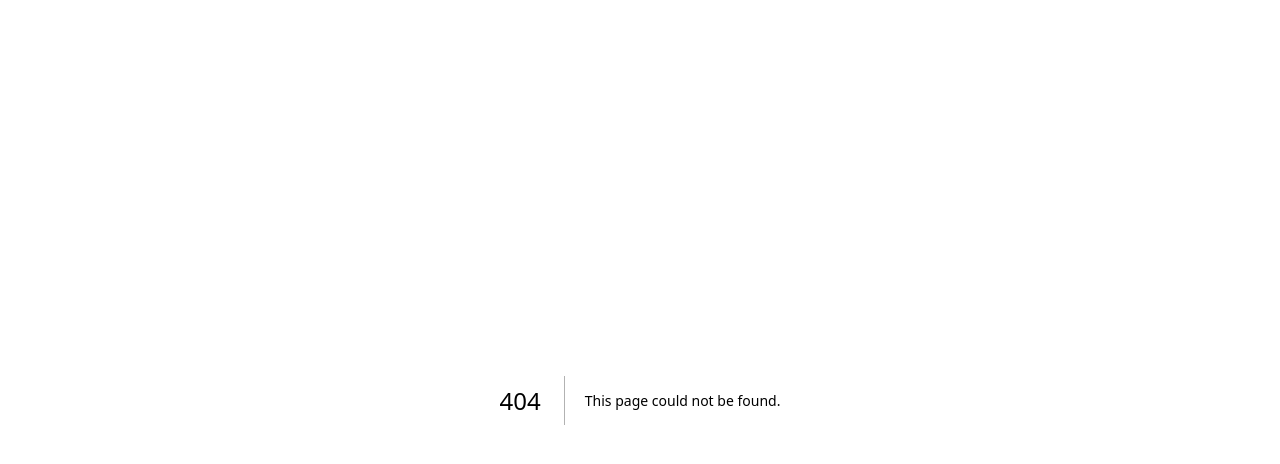
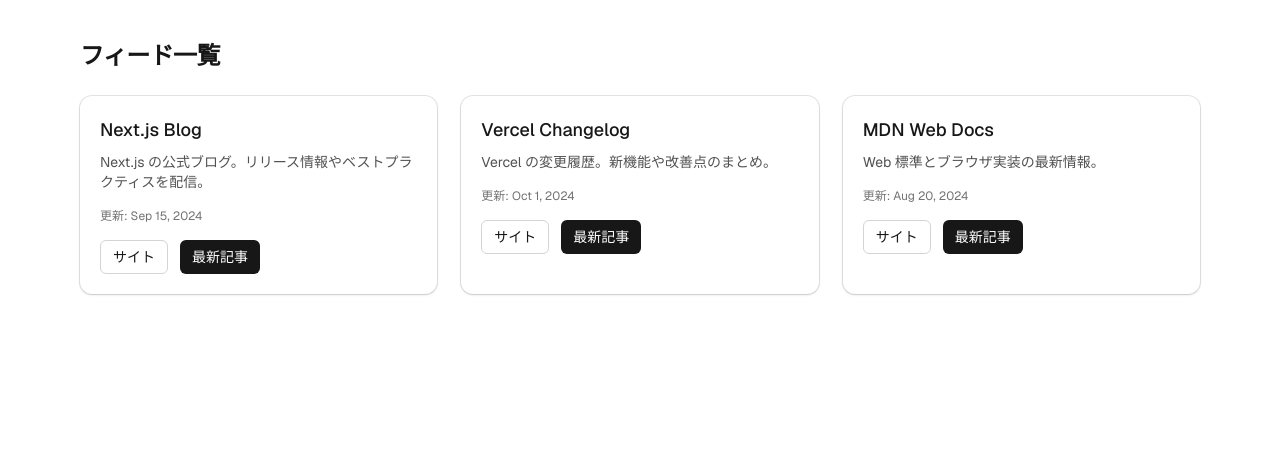
Before and after one commit to mumei404/rss-reader, a Next.js app: page /feed in a window 1280 px wide. Before the commit this address had no page. Shown: the top 464 px of the page. Built offline with nearby package versions, Linux system fonts and the light colour scheme.

Commit message:
feat(feed): /feed 一覧ページを追加（仮データのカードUI, SSR）\n\n- 仮データでカード表示（タイトル/説明/更新日/リンク）\n- アクセシビリティ: 見出し/aria, focus-visible リング\n- メタデータ追加\n\nClose #1

```diff
--- /dev/null
+++ b/src/app/feed/page.tsx
@@ -0,0 +1,105 @@
+import type { Metadata } from "next";
+
+export const metadata: Metadata = {
+  title: "フィード一覧 | RSS Reader",
+  description: "登録中のRSSフィード一覧を表示します",
+};
+
+// 仮データ（後日 DB へ移行予定）
+
+type Feed = {
+  id: string;
+  title: string;
+  description: string;
+  siteUrl: string;
+  latestArticleUrl: string;
+  updatedAt: string; // ISO8601
+};
+
+const feeds: Feed[] = [
+  {
+    id: "1",
+    title: "Next.js Blog",
+    description: "Next.js の公式ブログ。リリース情報やベストプラクティスを配信。",
+    siteUrl: "https://nextjs.org/blog",
+    latestArticleUrl: "https://nextjs.org/blog/next-15",
+    updatedAt: "2024-09-15T09:00:00.000Z",
+  },
+  {
+    id: "2",
+    title: "Vercel Changelog",
+    description: "Vercel の変更履歴。新機能や改善点のまとめ。",
+    siteUrl: "https://vercel.com/changelog",
+    latestArticleUrl: "https://vercel.com/changelog/vercel-september-updates",
+    updatedAt: "2024-10-01T12:00:00.000Z",
+  },
+  {
+    id: "3",
+    title: "MDN Web Docs",
+    description: "Web 標準とブラウザ実装の最新情報。",
+    siteUrl: "https://developer.mozilla.org/",
+    latestArticleUrl: "https://developer.mozilla.org/en-US/blog/",
+    updatedAt: "2024-08-20T00:00:00.000Z",
+  },
+];
+
+export default function FeedPage() {
+  return (
+    <main className="font-sans mx-auto max-w-6xl px-4 py-10">
+      <h1 className="text-2xl font-semibold tracking-tight mb-6">フィード一覧</h1>
+
+      <section aria-label="フィード一覧" className="grid grid-cols-1 sm:grid-cols-2 lg:grid-cols-3 gap-6">
+        {feeds.map((f) => (
+          <article
+            key={f.id}
+            aria-labelledby={`card-${f.id}-title`}
+            className="rounded-xl ring-1 ring-black/10 dark:ring-white/10 bg-white dark:bg-neutral-900 shadow-sm hover:shadow-md transition-shadow focus-within:ring-black/20 dark:focus-within:ring-white/20"
+          >
+            <div className="p-5">
+              <h2 id={`card-${f.id}-title`} className="text-lg font-medium mb-2">
+                {f.title}
+              </h2>
+              <p className="text-sm text-neutral-600 dark:text-neutral-300 mb-4">
+                {f.description}
+              </p>
+
+              <dl className="text-xs text-neutral-500 dark:text-neutral-400 mb-4">
+                <dt className="sr-only">更新日</dt>
+                <dd>
+                  <time dateTime={f.updatedAt}>
+                    更新: {new Date(f.updatedAt).toLocaleDateString(undefined, {
+                      year: "numeric",
+                      month: "short",
+                      day: "numeric",
+                    })}
+                  </time>
+                </dd>
+              </dl>
+
+              <div className="flex gap-3">
+                <a
+                  href={f.siteUrl}
+                  target="_blank"
+                  rel="noopener noreferrer"
+                  className="inline-flex items-center rounded-md border border-neutral-300 dark:border-neutral-700 px-3 py-1.5 text-sm hover:bg-neutral-50 dark:hover:bg-neutral-800 focus:outline-none focus-visible:ring-2 focus-visible:ring-offset-2 focus-visible:ring-black/40 dark:focus-visible:ring-white/40"
+                  aria-label={`${f.title} のサイトを開く`}
+                >
+                  サイト
+                </a>
+                <a
+                  href={f.latestArticleUrl}
+                  target="_blank"
+                  rel="noopener noreferrer"
+                  className="inline-flex items-center rounded-md bg-neutral-900 text-white dark:bg-white dark:text-black px-3 py-1.5 text-sm hover:opacity-90 focus:outline-none focus-visible:ring-2 focus-visible:ring-offset-2 focus-visible:ring-black/40 dark:focus-visible:ring-white/40"
+                  aria-label={`${f.title} の最新記事を開く`}
+                >
+                  最新記事
+                </a>
+              </div>
+            </div>
+          </article>
+        ))}
+      </section>
+    </main>
+  );
+}
```
